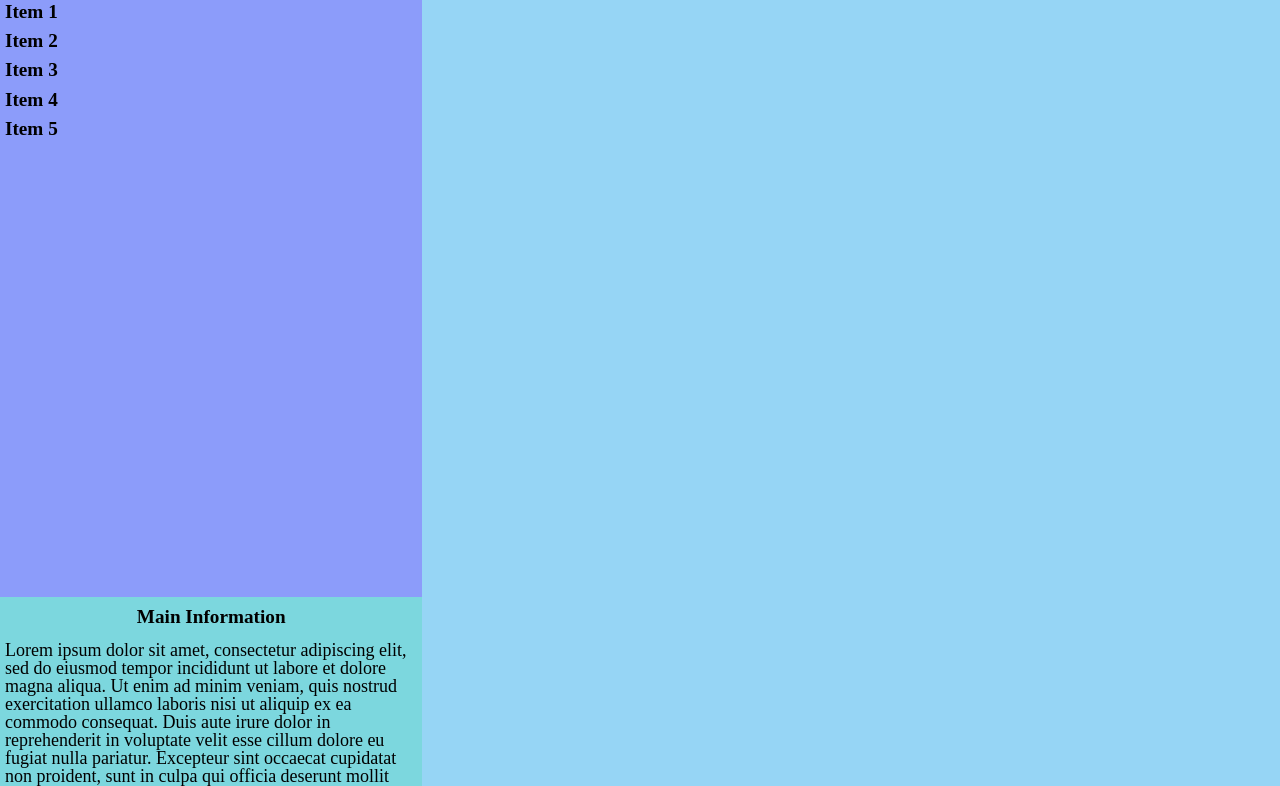
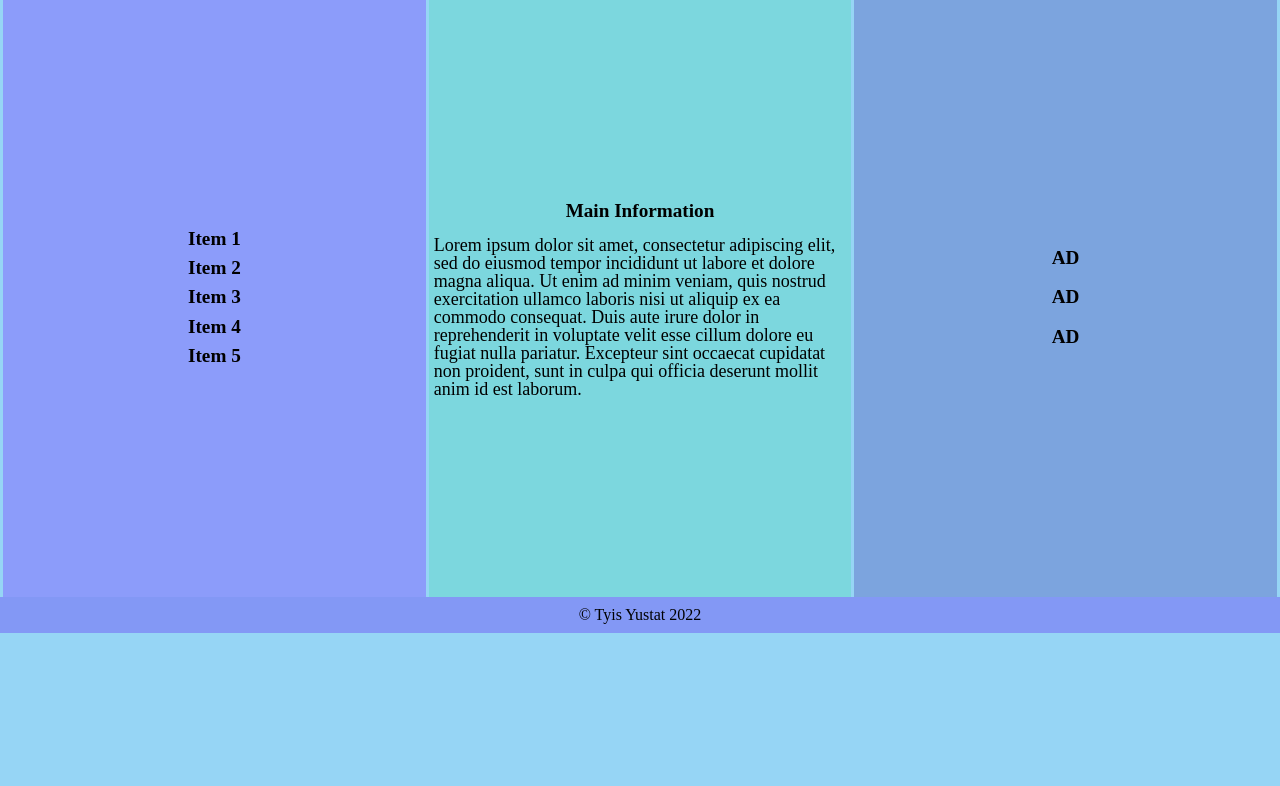
Before and after one commit to Tyis201/Holy_Grail, a plain HTML site: page index.html in a window 1280 px wide. Shown: the part 55-841 px from the top of the page. After the commit the page ends 800 px from the top, so only its background shows below. Drawn offline with Linux system fonts and the light colour scheme.

Commit message:
did everything i need

```diff
--- a/index.html
+++ b/index.html
@@ -6,6 +6,8 @@
     <meta name="viewport" content="width=device-width, initial-scale=1.0">
     <link rel="stylesheet" href="/styles/reset.css">
     <link rel="stylesheet" href="/styles/core.css">
+    <link rel="stylesheet" href="/styles/flex.css">
+    <link rel="stylesheet" href="/styles/float.css">
     <title>Document</title>
 </head>
 <body>
--- /dev/null
+++ b/styles/flex.css
@@ -0,0 +1,21 @@
+main {
+    display: flex;
+    justify-content: space-evenly;
+}
+aside{
+    display: flex;
+    justify-content: center;
+    align-items: center;
+}
+div{
+    display: flex;
+    align-items: center;
+    flex-direction: column;
+    justify-content: center;
+}
+section{
+    display: flex;
+    flex-direction: column;
+    justify-content: center;
+    align-items: center;
+}
```
Also changed, not shown: styles/float.css (added).
